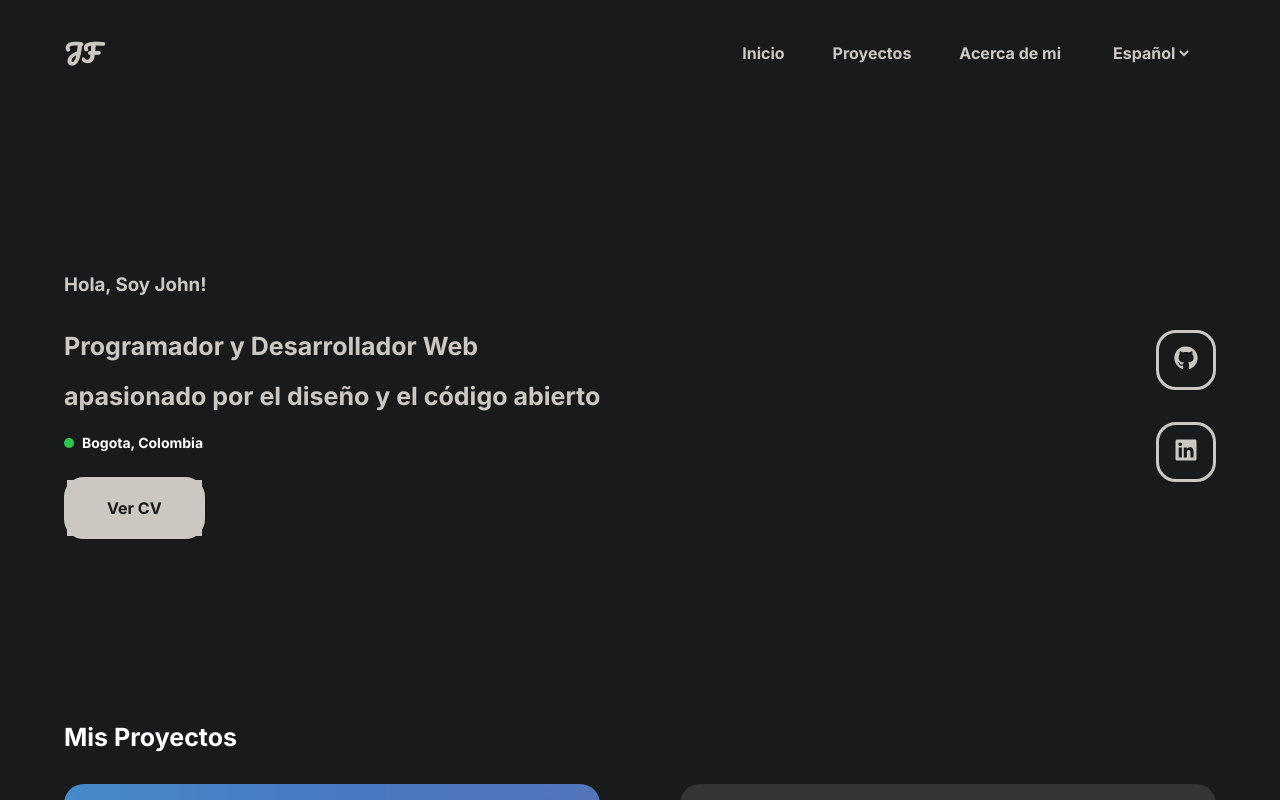
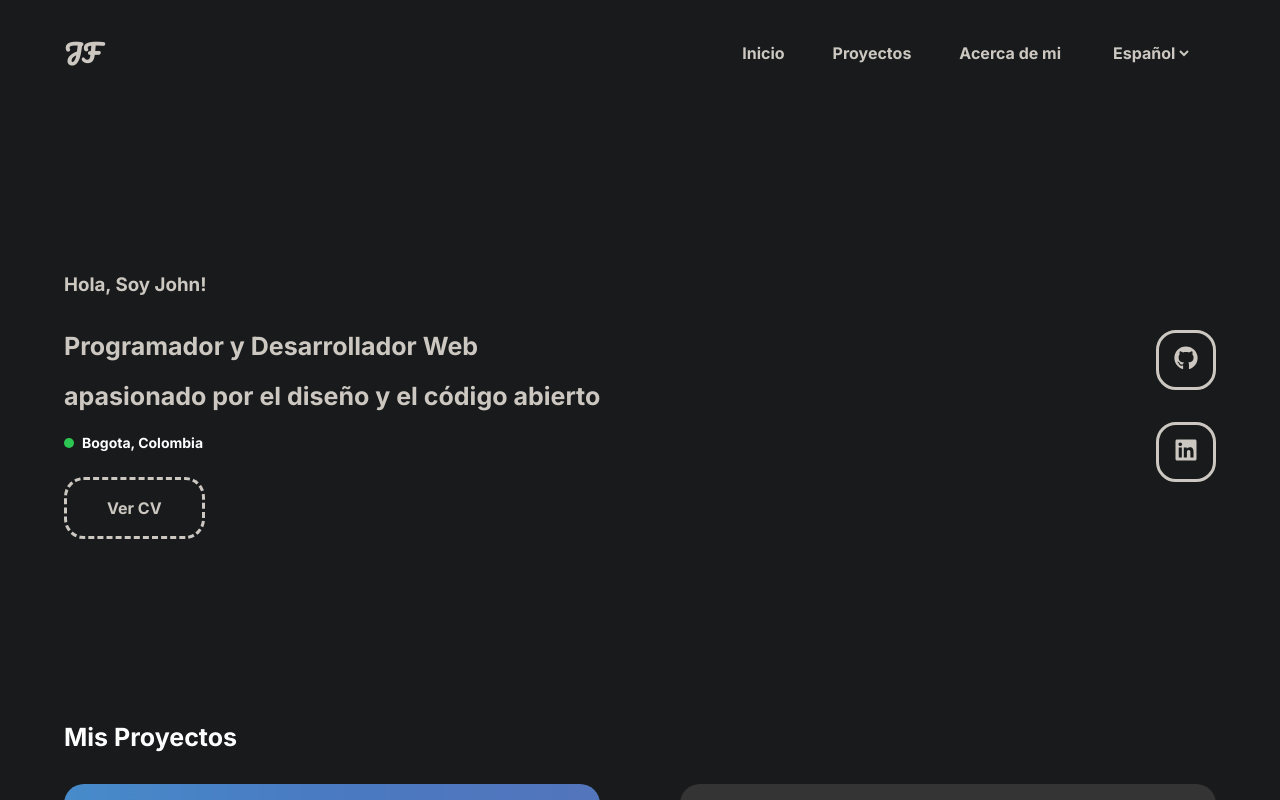
Before and after one commit to JohnFajardo-Dev/DevPortfolio, a React (Vite) app: page / in a window 1280 px wide. In both pictures the pointer is over the button "Ver CV". Shown: the top 800 px of the page. Built offline with nearby package versions, Linux system fonts and the light colour scheme.

Commit message:
New btn hover style to fix a bug background color

```diff
--- a/src/components/Button/Button.css
+++ b/src/components/Button/Button.css
@@ -11,11 +11,6 @@
     font-size: 1rem;
 }
 
-.button:hover, .button p:hover{
-    background-color: var(--focus-txt-color);
-    color: #000;
+.button:hover:hover{
+    border: 3px dashed var(--focus-txt-color);
 }
-
-.button p:hover{
-    color: var(--main-bg-color);
-}
--- a/src/components/Cards/Cards.css
+++ b/src/components/Cards/Cards.css
@@ -41,11 +41,8 @@
 }
 
 .button-card:hover{
-    background-color: var(--focus-txt-color);
-}
-
-.button-card p:hover{
-    color: var(--main-bg-color);
+    /* background-color: var(--focus-txt-color); */
+    border: 3px dashed var(--focus-txt-color);
 }
 
 .used-skills-cont{
```
